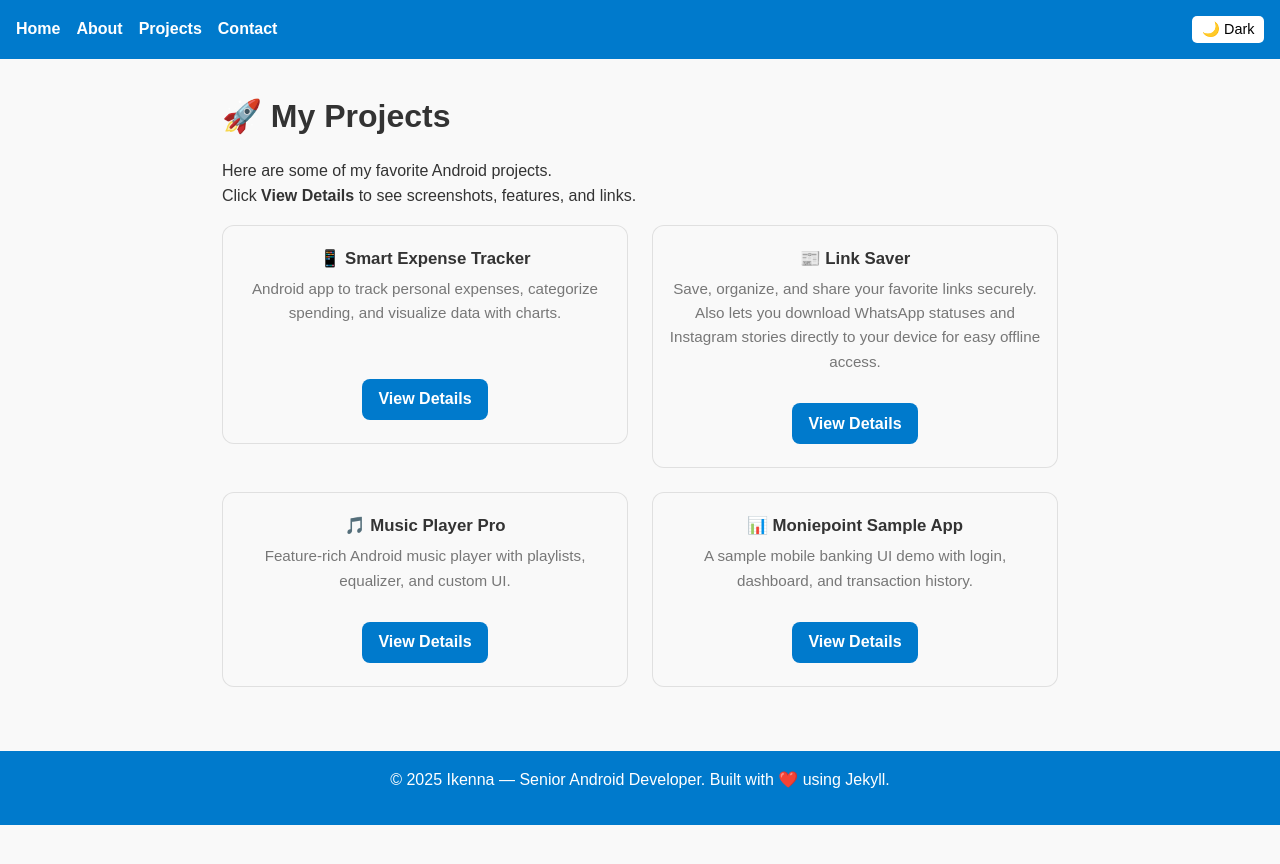
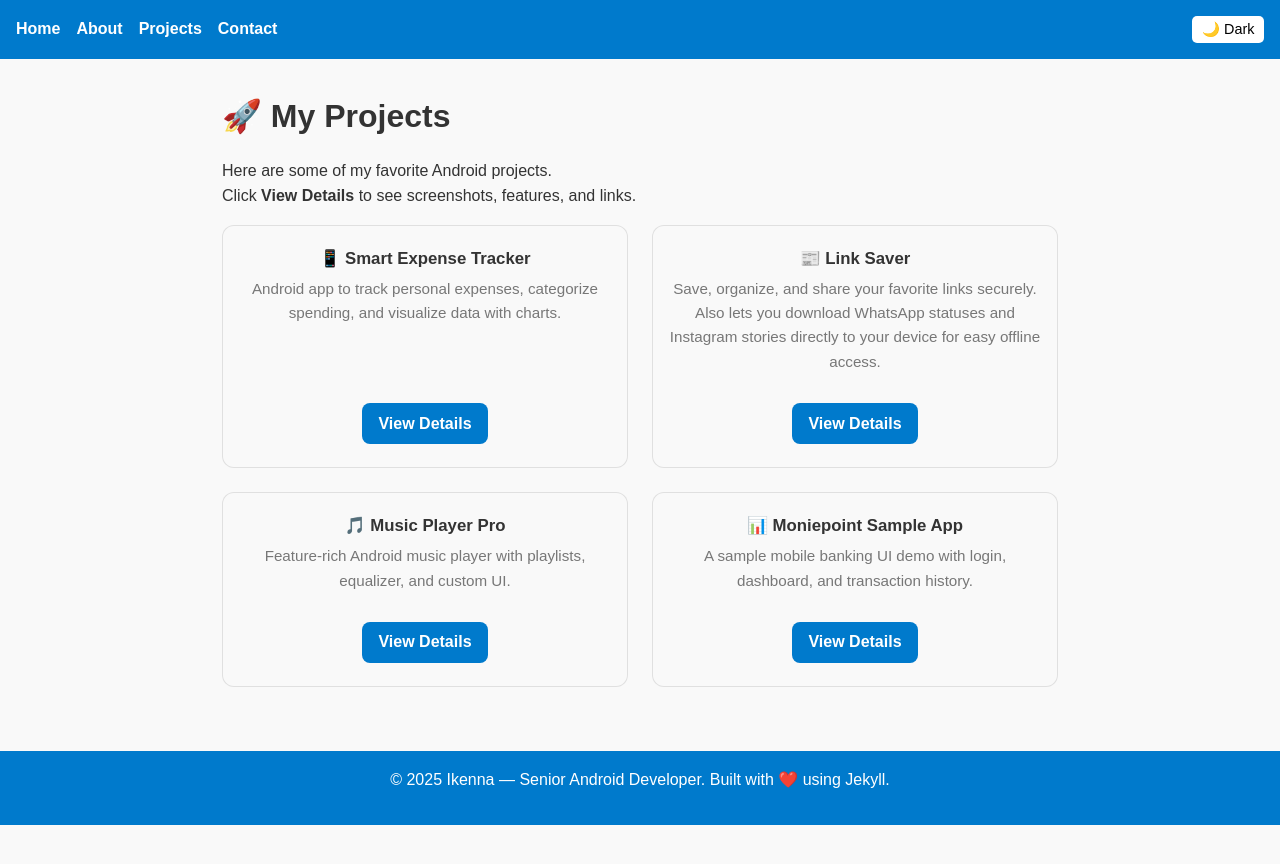
Before and after one commit to Andy112/ikenna-portfolio, a Jekyll site: the page built from projects.md, in a window 1280 px wide. Shown: the top 864 px of the page. Built offline with Jekyll 4.4.1, drawn with Linux system fonts in a browser that asks for light colours.

```diff
--- a/projects.md
+++ b/projects.md
@@ -13,7 +13,7 @@ Click **View Details** to see screenshots, features, and links.
   <!-- Project 1 -->
   <div class="project-card">
     <h3>📱 Smart Expense Tracker</h3>
-    <p>Android app to track personal expenses, categorize spending, and visualize data with charts.<br><br></p>
+    <p>Android app to track personal expenses, categorize spending, and visualize data with charts.<br><br><br></p>
     <a class="btn" href="{{ site.baseurl }}/projects/trackulator">View Details</a>
   </div>
 
```
